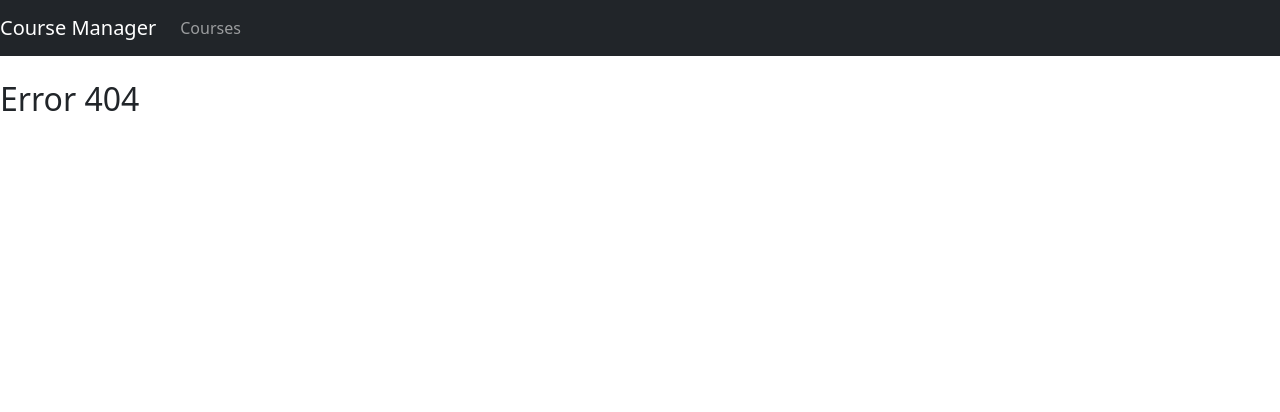
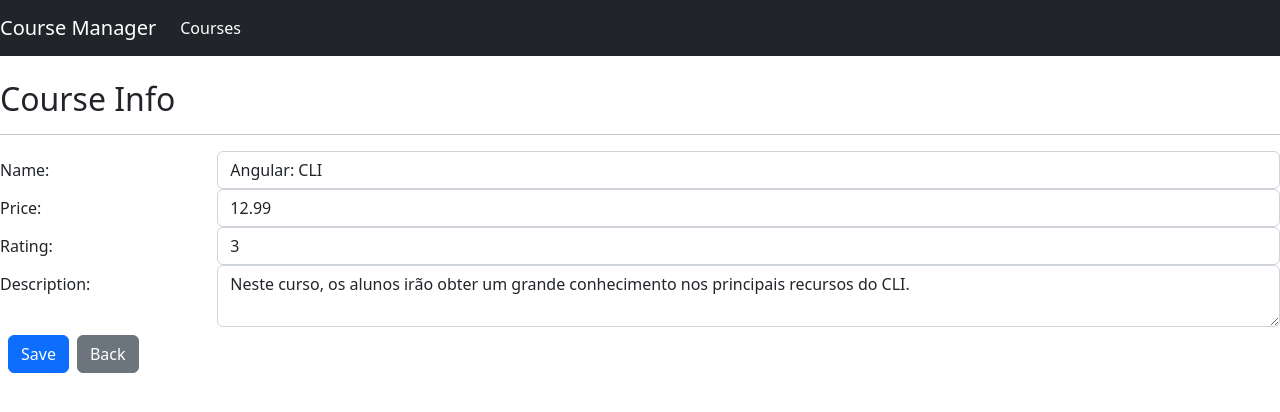
Before and after one commit to paulo-aguiar/course-manager, an Angular app: page /courses/info/1 in a window 1280 px wide. Before the commit this address had no page. Shown: the top 412 px of the page. Built offline with nearby package versions, Linux system fonts and the light colour scheme.

Commit message:
trabalhando com formulários e templates

```diff
--- /dev/null
+++ b/src/app/courses/course-info.component.html
@@ -0,0 +1,64 @@
+<h2>Course Info</h2>
+
+<hr>
+
+<!-- #courseDForm é uma varável de template-->
+<form #courseForm="ngForm">
+
+  <div class="form-group row">
+    <label class="col-sm-2 col-form-label">Name:</label>
+    <div class="col-sm-10">
+      <!-- [ngClass] é usado para passar uma classe dinâmica para uma propriedade -->
+      <input [(ngModel)]="course.name" required name="name" #courseName="ngModel"
+        [ngClass]="{'is-invalid': courseName.invalid}" class="form-control">
+
+      <div class="invalid-feedback">
+        <span>Course name is required!</span>
+      </div>
+    </div>
+  </div>
+
+  <div class="form-group row">
+    <label class="col-sm-2 col-form-label">Price:</label>
+    <div class="col-sm-10">
+      <!-- [ngClass] é usado para passar uma classe dinâmica para uma propriedade -->
+      <input [(ngModel)]="course.price" required name="price" #coursePrice="ngModel" type="number"
+        [ngClass]="{'is-invalid': coursePrice.invalid}" class="form-control">
+
+      <div class="invalid-feedback">
+        <span>Course price is required!</span>
+      </div>
+    </div>
+  </div>
+
+  <div class="form-group row">
+    <label class="col-sm-2 col-form-label">Rating:</label>
+    <div class="col-sm-10">
+      <!-- [ngClass] é usado para passar uma classe dinâmica para uma propriedade -->
+      <input [(ngModel)]="course.rating" required name="rating" #courseRating="ngModel" type="number"
+        [ngClass]="{'is-invalid': courseRating.invalid}" class="form-control">
+
+      <div class="invalid-feedback">
+        <span>Course rating is required!</span>
+      </div>
+    </div>
+  </div>
+
+  <div class="form-group row">
+    <label class="col-sm-2 col-form-label">Description:</label>
+    <div class="col-sm-10">
+      <!-- [ngClass] é usado para passar uma classe dinâmica para uma propriedade -->
+      <textarea [(ngModel)]="course.description" required name="description" #courseDescription="ngModel"
+        [ngClass]="{'is-invalid': courseDescription.invalid}" class="form-control"> </textarea>
+
+      <div class="invalid-feedback">
+        <span>Course descriptionis required!</span>
+      </div>
+    </div>
+  </div>
+
+  <!-- o disabled entre [] faz referência há uma variável de template -->
+  <button [disabled]="courseForm.invalid" (click)="save()" class="btn btn-primary m-2">Save</button>
+  <button [routerLink]="['/courses']" class=" btn btn-secondary">Back</button>
+
+</form>
--- /dev/null
+++ b/src/app/courses/course-info.component.ts
@@ -0,0 +1,23 @@
+import { Component, OnInit } from "@angular/core";
+import { ActivatedRoute } from "@angular/router";
+import { Course } from "./course";
+import { CourseService } from "./course.service";
+
+@Component({
+  templateUrl: './course-info.component.html'
+})
+export class CourseInfoComponent implements OnInit {
+
+  course!: Course;
+
+  //injetando a rota que está ativa, via injeção de dependência
+  constructor(private activatedRoute: ActivatedRoute, private courseService: CourseService) { }
+
+  ngOnInit(): void {
+    this.course = this.courseService.retrieveById(+this.activatedRoute.snapshot.paramMap.get('id')!);
+  }
+
+  save(): void {
+    this.courseService.save(this.course);
+  }
+}
--- a/src/app/courses/course-list.component.html
+++ b/src/app/courses/course-list.component.html
@@ -33,6 +33,9 @@
       <td>
         <app-star [rating]="course.rating"></app-star>
       </td>
+      <td>
+        <a [routerLink]= "['/courses/info', course.id]" class="btn btn-primary">Edit</a>
+      </td>
     </tr>
   </tbody>
 </table>
--- a/src/app/courses/course.service.ts
+++ b/src/app/courses/course.service.ts
@@ -1,18 +1,26 @@
-import { Injectable } from "@angular/core";
-import { Course } from "./course";
+import { Course } from './course';
+import { Injectable } from '@angular/core';
 
 // injeção de dependência que faz com que este serviço seja carregado na 'root'
 @Injectable({
-  providedIn: 'root'
+  providedIn: 'root',
 })
 export class CourseService {
-
   //método estático que traz todos os cursos cadastrados
-  retrieveAll() : Course[] {
+  retrieveAll(): Course[] {
     return COURSES;
   }
 
+  retrieveById(id: number): Course {
+    return COURSES.find( (courseItereator: Course) => courseItereator.id === id)!;
+  }
 
+  save(course: Course): void {
+    if(course.id) {
+      const index = COURSES.findIndex((courseItereator: Course) => courseItereator.id === course.id);
+      COURSES[index] = course;
+    }
+  }
 }
 
 var COURSES: Course[] = [
@@ -20,7 +28,8 @@
     id: 1,
     name: 'Angular: CLI',
     releaseDate: 'November 2, 2019',
-      description: 'Neste curso, os alunos irão obter um grande conhecimento nos principais recursos do CLI.',
+    description:
+      'Neste curso, os alunos irão obter um grande conhecimento nos principais recursos do CLI.',
     duration: 120,
     code: 'XLF-1212',
     rating: 3,
@@ -31,7 +40,8 @@
     id: 2,
     name: 'Angular: Forms',
     releaseDate: 'November 4, 2019',
-      description: 'Neste curso, os alunos irão obter um conhecimento aprofundado sobre os recursos disponíveis no módulo de Forms.',
+    description:
+      'Neste curso, os alunos irão obter um conhecimento aprofundado sobre os recursos disponíveis no módulo de Forms.',
     duration: 80,
     code: 'DWQ-3412',
     rating: 3.5,
@@ -42,7 +52,8 @@
     id: 3,
     name: 'Angular: HTTP',
     releaseDate: 'November 8, 2019',
-      description: 'Neste curso, os alunos irão obter um conhecimento aprofundado sobre os recursos disponíveis no módulo de HTTP.',
+    description:
+      'Neste curso, os alunos irão obter um conhecimento aprofundado sobre os recursos disponíveis no módulo de HTTP.',
     duration: 80,
     code: 'QPL-0913',
     rating: 4.0,
@@ -53,7 +64,8 @@
     id: 4,
     name: 'Angular: Router',
     releaseDate: 'November 16, 2019',
-      description: 'Neste curso, os alunos irão obter um conhecimento aprofundado sobre os recursos disponíveis no módulo de Router.',
+    description:
+      'Neste curso, os alunos irão obter um conhecimento aprofundado sobre os recursos disponíveis no módulo de Router.',
     duration: 80,
     code: 'OHP-1095',
     rating: 4.5,
@@ -64,11 +76,12 @@
     id: 5,
     name: 'Angular: Animations',
     releaseDate: 'November 25, 2019',
-      description: 'Neste curso, os alunos irão obter um conhecimento aprofundado sobre os recursos disponíveis sobre Animation.',
+    description:
+      'Neste curso, os alunos irão obter um conhecimento aprofundado sobre os recursos disponíveis sobre Animation.',
     duration: 80,
     code: 'PWY-9381',
     rating: 5,
     price: 56.99,
     imageUrl: '/assets/images/animations.png',
-  }
+  },
 ];
--- a/src/app/nav-bar/nav-bar.component.html
+++ b/src/app/nav-bar/nav-bar.component.html
@@ -1,5 +1,5 @@
 <nav class="navbar navbar-expand-lg navbar-dark bg-dark">
-  <a href="#" class="navbar-brand">Course Manager</a>
+  <a [routerLink]= "['/courses']" class="navbar-brand">Course Manager</a>
 
   <button class="navbar-toggler" type="button" data-toggle="collapse" data-target="#navbarSupportedContent"
     aria-controls="navbarSupportedContent" aria-expanded="false" aria-label="Toggle navigation">
@@ -9,7 +9,7 @@
   <div class="collapse navbar-collapse" id="navbarSupportedContent">
     <ul class="navbar-nav mr-auto">
       <li class="nav-item">
-        <a href="#" class="nav-link">Courses</a>
+        <a [routerLink]="['/courses']" routerLinkActive='active' class="nav-link">Courses</a>
       </li>
     </ul>
   </div>
```
Also changed, not shown: src/app/app.module.ts (+11 -5 lines). Lines whose indentation alone changed are shown as unchanged.
